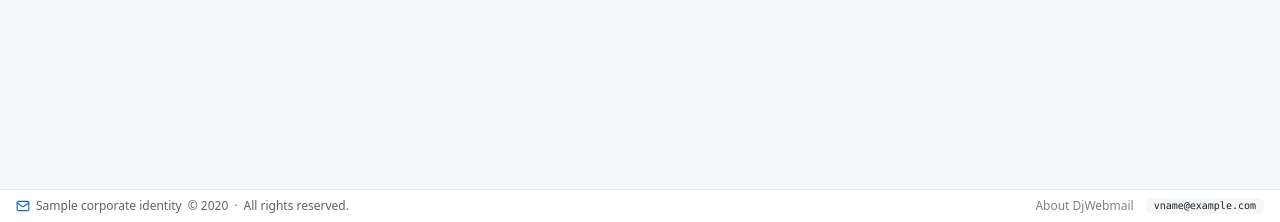
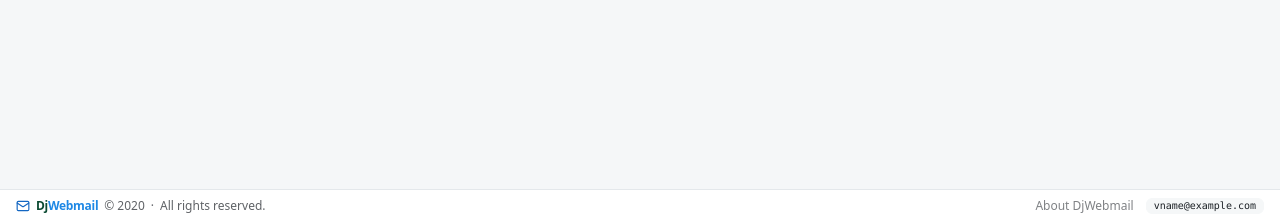
Before and after one commit to fquivera/djwebmail, a Django app: template templates/common/home.html in a window 1280 px wide. Shown: the part 578-800 px from the top of the page. Run offline with Django 5.2, Linux system fonts and the light colour scheme; the template is opened without the code that fills it: most values are stand-ins (such as "Sample title", 1, 10 or a date in 2020); grey boxes marked "Sample" are stand-in pictures; style sheets or scripts are compiled from the project's sources; some libraries are stand-ins or nearby versions.

Commit message:
fix(ui): keep DjWebmail brand wordmark fixed in footer

```diff
--- a/templates/partials/_footer.html
+++ b/templates/partials/_footer.html
@@ -6,13 +6,9 @@
         <rect width="20" height="16" x="2" y="4" rx="2"/>
         <path d="m22 7-8.97 5.7a1.94 1.94 0 0 1-2.06 0L2 7"/>
       </svg>
-      {% if corporate_identity.organization_name %}
-        <span>{{ corporate_identity.organization_name }}</span>
-      {% else %}
-        <span class="inline-flex tracking-tight font-bold">
-          <span class="brand-dj">Dj</span><span class="brand-webmail">Webmail</span>
-        </span>
-      {% endif %}
+      <span class="inline-flex tracking-tight font-bold">
+        <span class="brand-dj">Dj</span><span class="brand-webmail">Webmail</span>
+      </span>
       <span>&copy; {{ current_year }}</span>
       <span class="hidden sm:inline">&middot;</span>
       <span class="hidden sm:inline">{% translate "All rights reserved." %}</span>
```
